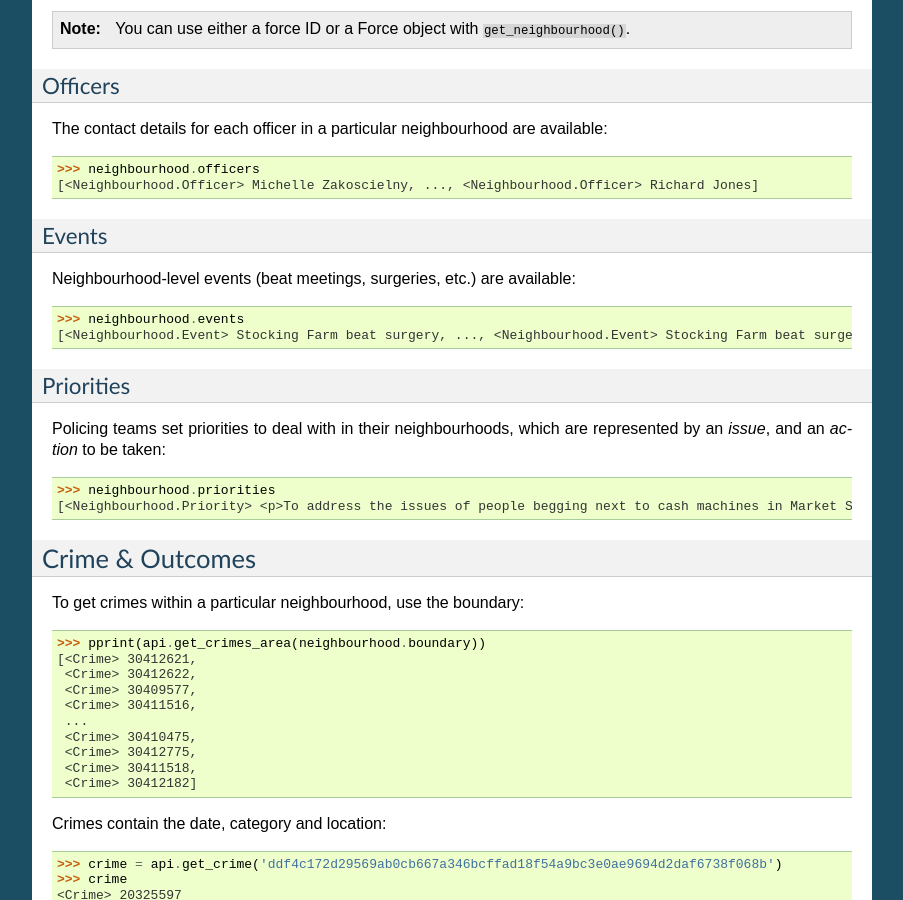
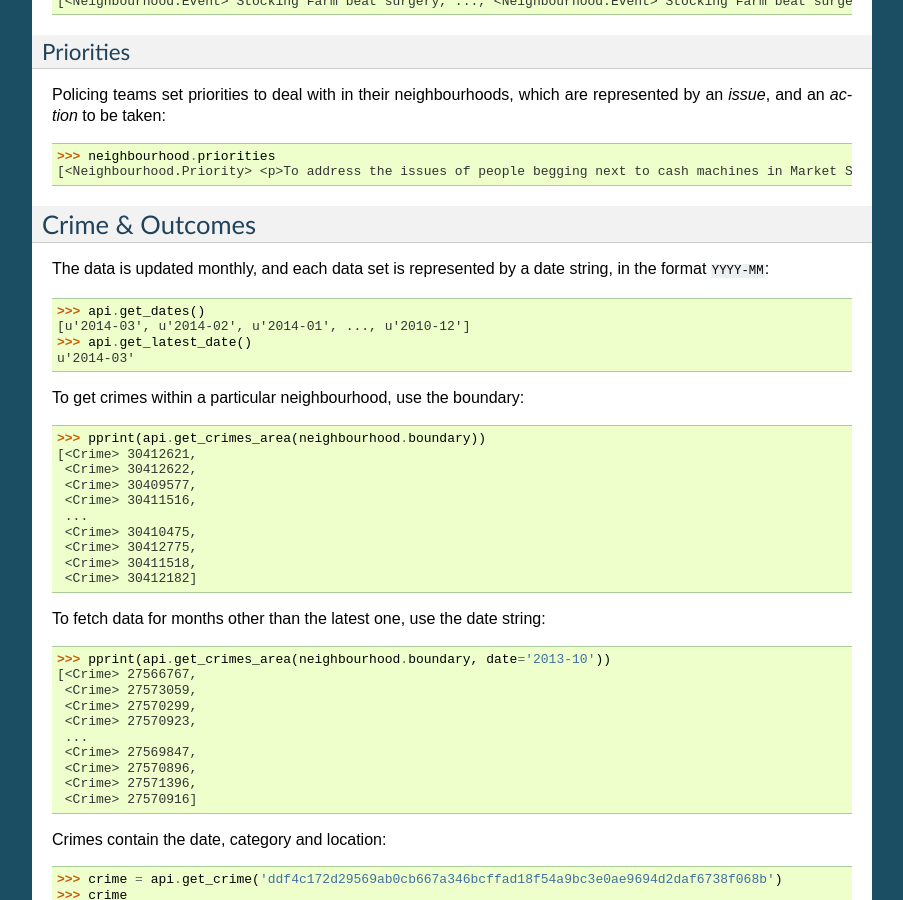
Before and after one commit to rkhleics/police-api-client-python, a Sphinx documentation site: the page built from docs/index.rst, in a window 1280 px wide and 900 px high, scrolled down 1375 px. Shown: the whole window, without its empty margins (198-1101 px from the left). Built offline with Sphinx 7.4.7, drawn with Linux system fonts in a browser that asks for light colours; pages that are not in the unit, such as notebooks, are missing from menus; some of the changed text lies outside the part shown.

Commit message:
Shuffle the index page around a little so it makes more sense

```diff
--- a/docs/index.rst
+++ b/docs/index.rst
@@ -111,6 +92,14 @@ represented by an *issue*, and an *action* to be taken::
 Crime & Outcomes
 ----------------
 
+The data is updated monthly, and each data set is represented by a date string,
+in the format ``YYYY-MM``::
+
+    >>> api.get_dates()
+    [u'2014-03', u'2014-02', u'2014-01', ..., u'2010-12']
+    >>> api.get_latest_date()
+    u'2014-03'
+
 To get crimes within a particular neighbourhood, use the boundary::
 
     >>> pprint(api.get_crimes_area(neighbourhood.boundary))
@@ -123,6 +112,19 @@ To get crimes within a particular neighbourhood, use the boundary::
      <Crime> 30412775,
      <Crime> 30411518,
      <Crime> 30412182]
+
+To fetch data for months other than the latest one, use the date string::
+
+    >>> pprint(api.get_crimes_area(neighbourhood.boundary, date='2013-10'))
+    [<Crime> 27566767,
+     <Crime> 27573059,
+     <Crime> 27570299,
+     <Crime> 27570923,
+     ...
+     <Crime> 27569847,
+     <Crime> 27570896,
+     <Crime> 27571396,
+     <Crime> 27570916]
 
 Crimes contain the date, category and location::
 
```
Also changed, not shown: other parts of docs/index.rst (+0 -19 lines).
